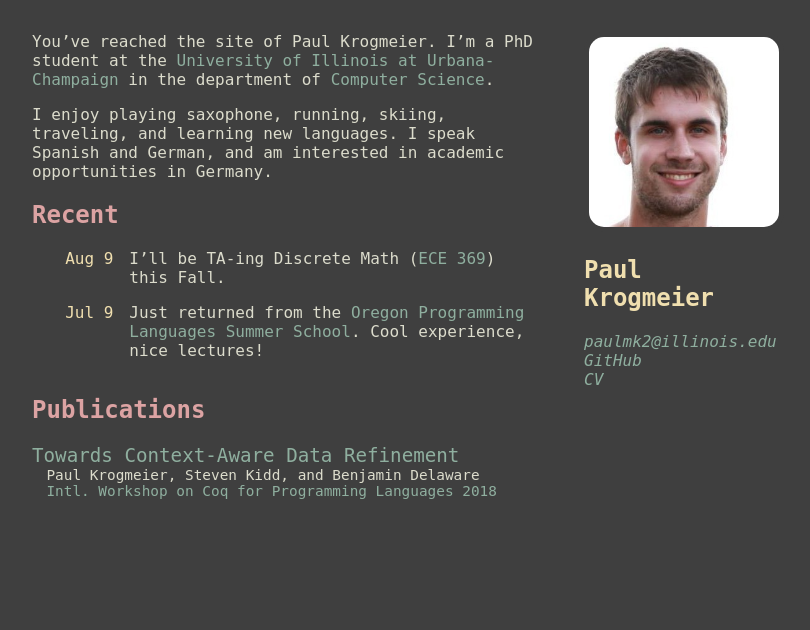
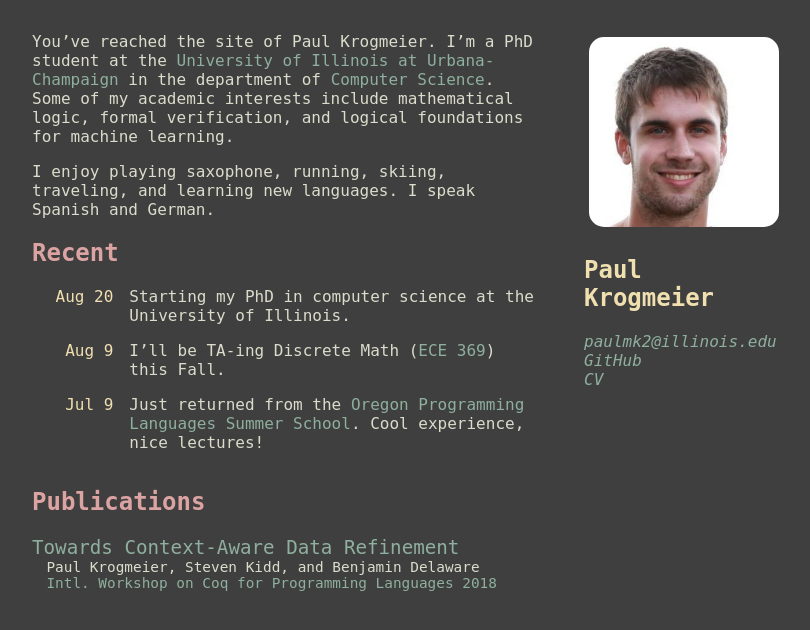
Before and after one commit to paulkrog/paulkrog.github.io, a Jekyll site: the page built from index.md, in a window 1280 px wide. Shown: the top 630 px of the page, without its empty margins (224-1034 px from the left). Built offline with Jekyll 4.4.1, drawn with Linux system fonts in a browser that asks for light colours.

Commit message:
small changes

```diff
--- a/index.md
+++ b/index.md
@@ -5,12 +5,14 @@ layout: experimental
 You've reached the site of Paul Krogmeier. I'm a PhD student at the
 [University of Illinois at Urbana-Champaign][uiuc] in the department
 of [Computer Science][cs]. <!-- I'm working with Professor [Ben -->
-<!-- Delaware][ben] on a deep embedding of [Fiat][fiat] in Coq. I'm also a -->
-<!-- member of our programming languages group, [PurPL][purpl]. -->
+<!-- Delaware][ben] on a deep embedding of [Fiat][fiat] in Coq. I'm
+also a --> <!-- member of our programming languages group,
+[PurPL][purpl]. --> Some of my academic interests include mathematical
+logic, formal verification, and logical foundations for machine
+learning.
 
 I enjoy playing saxophone, running, skiing, traveling, and learning
-new languages. I speak Spanish and German, and am interested in
-academic opportunities in Germany.
+new languages. I speak Spanish and German.
 
 [purdue]: http://www.purdue.edu
 [ece]: https://engineering.purdue.edu/ECE
```
Also changed, not shown: _posts/2018-08-20-starting-at-illinois.md (added, +6 -0 lines), 5 other files.
